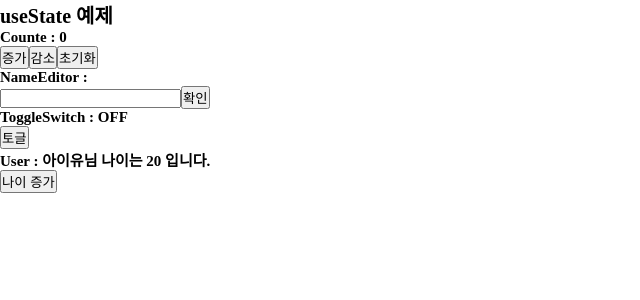
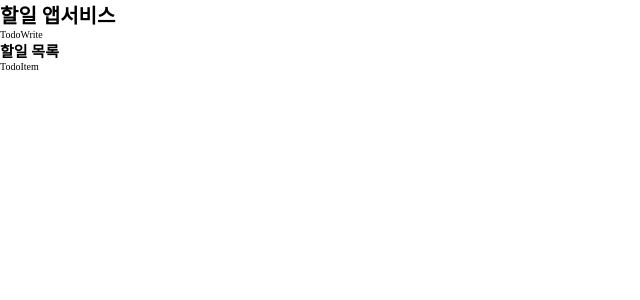
Before and after one commit to devyubi/til_react_cra_ts, a React (Create React App) app: page / in a window 1280 px wide. Shown: the top 300 px of the page, without its empty margins (0-640 px from the left). Built offline with nearby package versions, Linux system fonts and the light colour scheme.

Commit message:
[docs] useState의 이해

```diff
--- a/src/App.tsx
+++ b/src/App.tsx
@@ -1,16 +1,29 @@
-import Counter from './components/Counter';
-import NameEditor from './components/NameEditor';
-import ToggleSwitch from './components/ToggleSwitch';
-import User from './components/User';
+import { useState } from 'react';
+import TodoList from './components/todos/TodoList';
+import TodoWrite from './components/todos/TodoWrite';
+import { ITodoType, TodoType } from './components/todos/Todotypes';
 
-function App() {
+function App(): JSX.Element {
+  // ts 자리
+  // {id: "", title: "", completed:false}
+  const [todos, setTodos] = useState<(ITodoType | TodoType)[]>([]);
+
+  // todos 를 업데이트 하는 함수
+  const handleTodoUpdate = (): void => {
+    // setTodos(???)
+  };
+  // todo 목록에서 실행할 함수들
+  const onToggle = (): void => {};
+  const onDelete = (): void => {};
+  const onEdit = (): void => {};
+  // tsx 자리
   return (
     <div>
-      <h1>useState 예제</h1>
-      <Counter />
-      <NameEditor />
-      <ToggleSwitch />
-      <User />
+      <h1>할일 앱서비스</h1>
+      <div>
+        <TodoWrite setTodos={setTodos} handleTodoUpdate={handleTodoUpdate} />
+        <TodoList todos={todos} onToggle={onToggle} onDelete={onDelete} onEdit={onEdit} />
+      </div>
     </div>
   );
 }
--- /dev/null
+++ b/src/components/todos/TodoItem.tsx
@@ -0,0 +1,14 @@
+import { TodoType } from './Todotypes';
+
+type TodoItemProps = {
+  todos: TodoType[];
+  onToggle: () => void;
+  onDelete: () => void;
+  onEdit: () => void;
+};
+
+const TodoItem = ({ onToggle, onDelete, onEdit }: TodoItemProps) => {
+  return <div>TodoItem</div>;
+};
+
+export default TodoItem;
--- /dev/null
+++ b/src/components/todos/TodoList.tsx
@@ -0,0 +1,20 @@
+import TodoItem from './TodoItem';
+import { TodoType } from './Todotypes';
+
+type TodoListProps = {
+  todos: TodoType[];
+  onToggle: () => void;
+  onDelete: () => void;
+  onEdit: () => void;
+};
+
+const TodoList = ({ todos, onToggle, onDelete, onEdit }: TodoListProps): JSX.Element => {
+  return (
+    <div>
+      <h2>할일 목록</h2>
+      <TodoItem onToggle={onToggle} onDelete={onDelete} onEdit={onEdit} />
+    </div>
+  );
+};
+
+export default TodoList;
--- /dev/null
+++ b/src/components/todos/TodoWrite.tsx
@@ -0,0 +1,19 @@
+import { TodoType } from './Todotypes';
+
+type TodoListProps = {
+  todos: TodoType[];
+  onToggle: () => void;
+  onDelete: () => void;
+  onEdit: () => void;
+};
+
+type TodoWriteProps = {
+  setTodos: React.Dispatch<React.SetStateAction<TodoType[]>>;
+  handleTodoUpdate: () => void;
+};
+
+const TodoWrite = ({ setTodos, handleTodoUpdate }: TodoWriteProps) => {
+  return <div>TodoWrite</div>;
+};
+
+export default TodoWrite;
--- /dev/null
+++ b/src/components/todos/Todotypes.ts
@@ -0,0 +1,8 @@
+// 1.  type 으로 하겠다.
+export type TodoType = { id: string; titel: string; completed: boolean };
+// 2. interface 으로 하겠다.
+export interface ITodoType {
+  id: string;
+  titel: string;
+  completed: boolean;
+}
--- a/tsconfig.json
+++ b/tsconfig.json
@@ -1,5 +1,10 @@
 {
   "compilerOptions": {
+    "baseUrl": "src", // 프로젝트의 기본 경로
+    "paths": {
+      "@/*": ["*"], // @/ 로 src 폴더 전체를 참조
+      "@types/*": ["types/*"] // @types 로 src/types 참조
+    },
     "target": "es5",
     "lib": ["dom", "dom.iterable", "esnext"],
     "allowJs": true,
```
Also changed, not shown: 1 other file (tests, documents, lock files or other folders).
